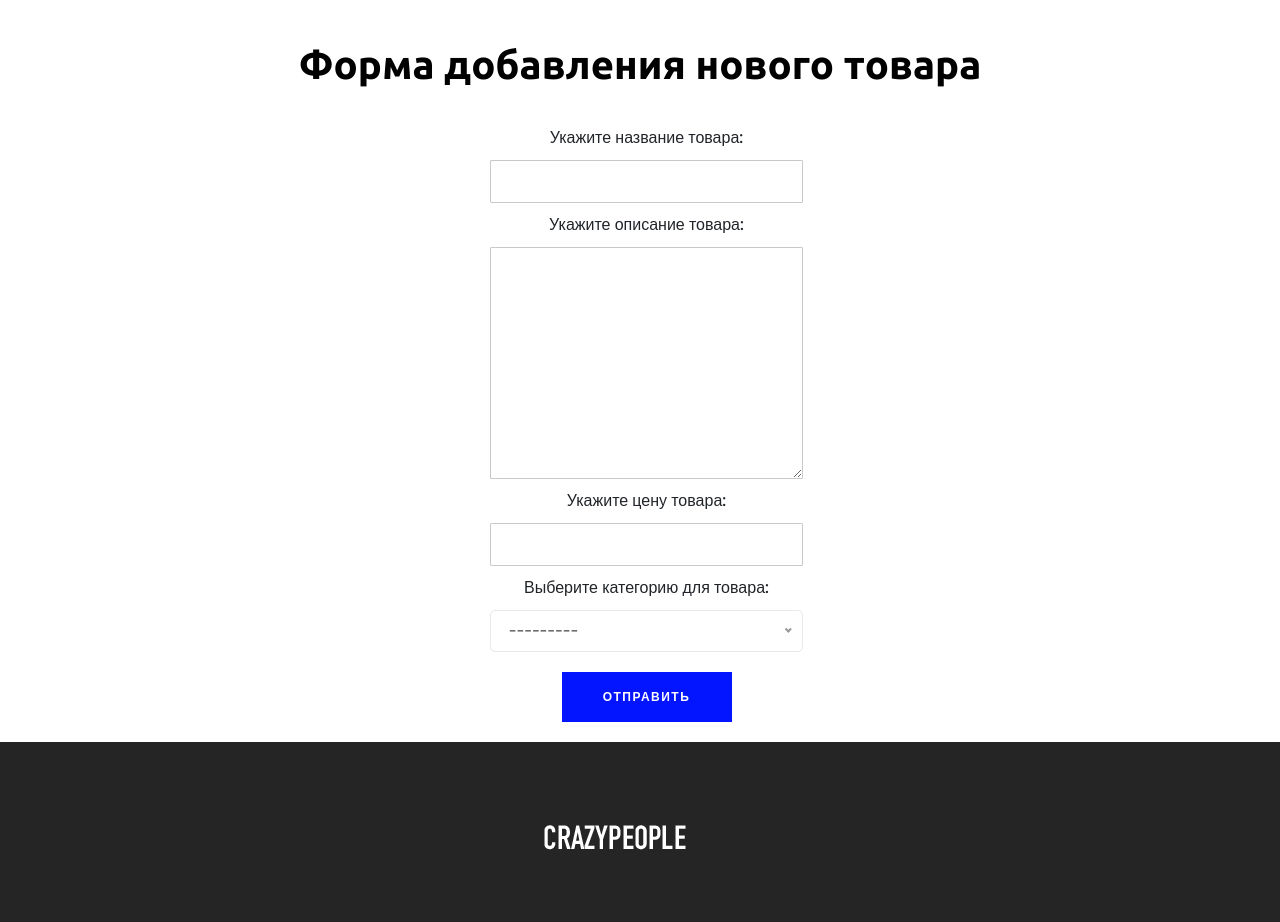
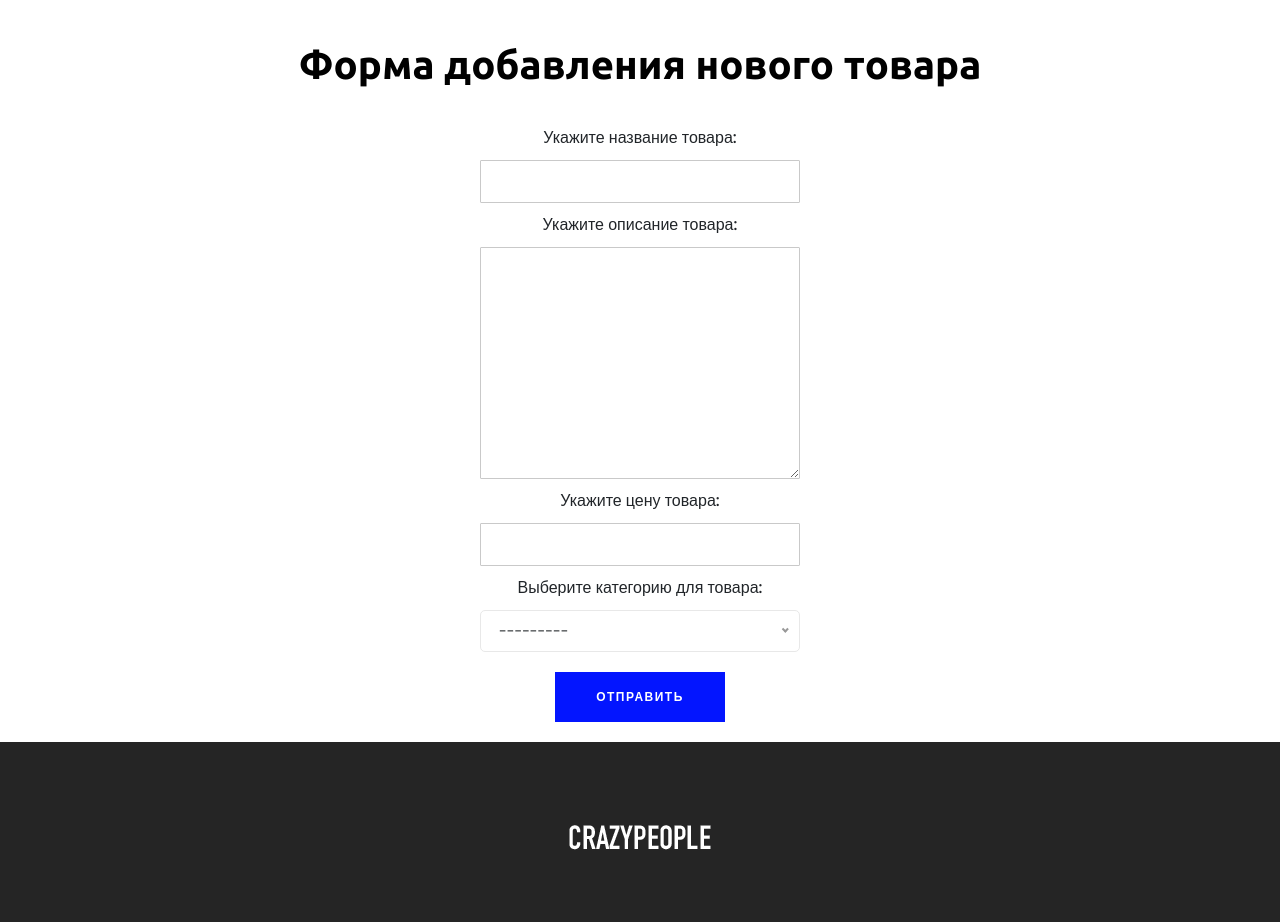
Before and after one commit to ksandkov/django-voodp-store, a Django app: page /catalogue/addnew/ in a window 1280 px wide. Shown: the part 86-1008 px from the top of the page. Run offline with Django 3.2, Linux system fonts and the light colour scheme; the visitor is signed in with stand-in values (Sample User, id 1); data that the repository does not hold is empty; some libraries are stand-ins or nearby versions.

Commit message:
small fixes

```diff
--- a/mainpage/static/mainpage/css/core-style.css
+++ b/mainpage/static/mainpage/css/core-style.css
@@ -2169,7 +2169,7 @@
 }
  .goods{
      text-align:center;
-     width:300px;
+     width:25%;
      margin-left: auto;
      margin-right: auto;
      display: grid;
@@ -2191,12 +2191,12 @@
      outline: none;
      border: none;
 }
- textarea:focus, input:focus {
+ /* textarea:focus, input:focus {
      border-color: transparent !important;
 }
 .goods textarea:focus, input:focus {
-    border: 1px #c9c9c9 solid !important;
-}
+    border: 1px #c9c9c9 solid;
+} */
 
  input::-webkit-input-placeholder {
      color: #8f8fa1;
--- a/mainpage/templates/mainpage/base.html
+++ b/mainpage/templates/mainpage/base.html
@@ -65,10 +65,6 @@
                     <a href="{% url 'logout' %}">Выйти</a>
                 </div>
                 {% else %}
-                <!-- <div class="user-login-info">
-                        Please log in
-                        <a href="{% url 'login' %}"><img src={% static 'mainpage/img/' %}core-img/user.svg alt=""></a>
-                        </div> -->
                 <div class="user-login-info">
                     <a href="{% url 'register' %}">Зарегистрироваться</a>
                     <a href="{% url 'login' %}">Войти</a>
@@ -78,14 +74,16 @@
         </div>
     </header>
     <!-- ##### Header Area End ##### -->
-    {% block content %} {% endblock %}
+    {% block content %}
+
+    {% endblock %}
     <!-- ##### Footer Area Start ##### -->
     <footer class="footer_area clearfix">
         <div class="container" style="text-align: center;">
             <div class="row">
                 <!-- Single Widget Area -->
                 <div class="col-12 col-md-12">
-                    <div class="footer-logo mr-50">
+                    <div class="footer-logo">
                         <a href="/"><img src={% static 'mainpage/img/' %}core-img/logo2.png alt=""></a>
                     </div>
                 </div>
@@ -93,17 +91,11 @@
         </div>
     </footer>
     <!-- ##### Footer Area End ##### -->
-    <!-- jQuery (Necessary for All JavaScript Plugins) -->
     <script src="{% static 'mainpage/js/' %}jquery/jquery-2.2.4.min.js"></script>
-    <!-- Popper js -->
     <script src="{% static 'mainpage/js/' %}popper.min.js"></script>
-    <!-- Bootstrap js -->
     <script src="{% static 'mainpage/js/' %}bootstrap.min.js"></script>
-    <!-- Plugins js -->
     <script src="{% static 'mainpage/js/' %}plugins.js"></script>
-    <!-- Classy Nav js -->
     <script src="{% static 'mainpage/js/' %}classy-nav.min.js"></script>
-    <!-- Active js -->
     <script src="{% static 'mainpage/js/' %}active.js"></script>
 </body>
 
--- a/mainpage/views.py
+++ b/mainpage/views.py
@@ -38,15 +38,17 @@ def category(request, cat):
     products = Product.objects.filter(category=cat).filter(is_approved=True)
 
 
-
     if request.method == 'GET':
         if 'search' in request.GET:
             sorted_products = sorted_products.filter(name__contains=request.GET['search'])
+            amount = sorted_products.count()
+
             return render(request, 'mainpage/category.html', {
                 'catalogue_cat': catalogue_cat,
                 'sorted_products': sorted_products,
                 'catalogue': Category.objects.all().order_by('cat_name'),
                 'products': products,
+                'amount': amount,
             })
         if 'sortby' in request.GET and request.GET['sortby'] == 'name_up':
             return render(request, 'mainpage/category.html', {
```
